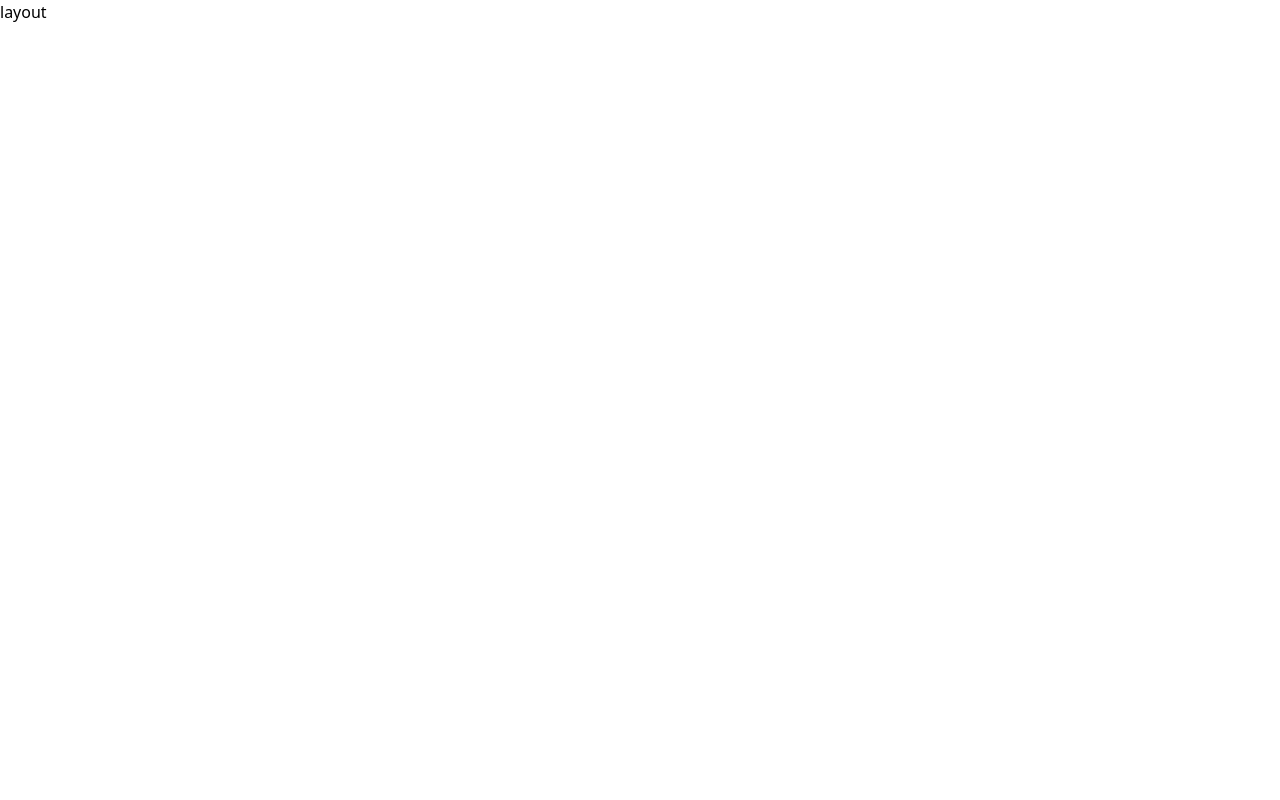
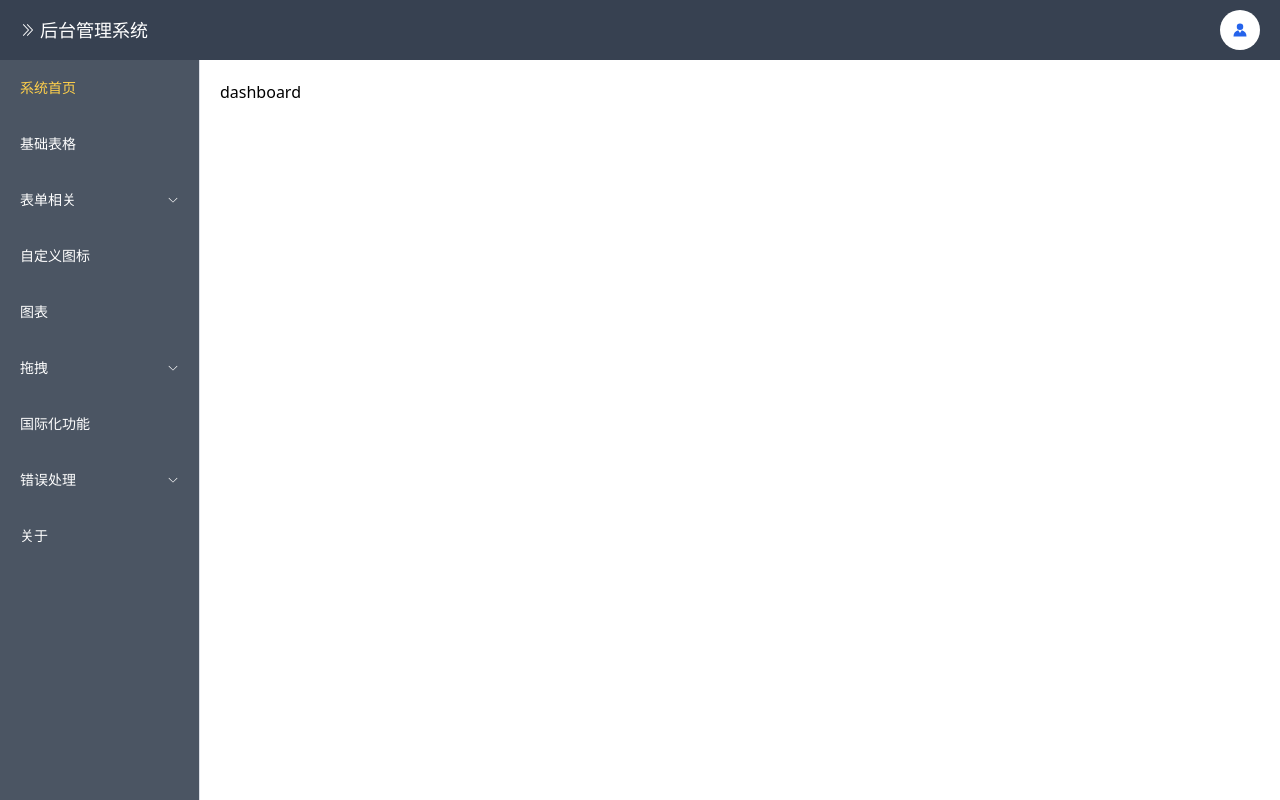
Before and after one commit to husilu/management, a Vue app: page /dashboard in a window 1280 px wide. Built offline with nearby package versions, Linux system fonts and the light colour scheme.

Commit message:
chore: layout完善

```diff
--- /dev/null
+++ b/src/components/header/index.vue
@@ -0,0 +1,16 @@
+<template>
+  <el-header class='bg-gray-700 flex justify-between items-center pl-5 pr-5'>
+    <div class="flex items-center">
+      <el-icon class='mr-1 text-white cursor-pointer'><d-arrow-right /></el-icon>
+      <div class='text-lg antialiased text-white'>后台管理系统</div>
+    </div>
+    <div class='right'>
+      <el-icon class='rounded-full h-10 w-10 text-blue-600 bg-white cursor-pointer'><avatar /></el-icon>
+    </div>
+  </el-header>
+</template>
+
+<script lang="ts" setup></script>
+
+<style scoped lang="scss">
+</style>
--- a/src/components/layout/index.vue
+++ b/src/components/layout/index.vue
@@ -1,15 +1,27 @@
 <template>
-  <div>
-    layout
+  <div class="common-layout">
+      <Header></Header>
+      <el-container>
+        <Menu></Menu>
+        <el-main>
+          <router-view></router-view>
+        </el-main>
+    </el-container>
   </div>
 </template>
 
-<script>
-export default {
+<script lang='ts' setup>
+import Header from '../header'
+import Menu from '../menu'
 
-}
 </script>
 
-<style>
-
+<style lang="scss" scoped>
+.common-layout {
+  height: 100vh;
+  width: 100vw;
+  .el-container {
+    height: calc(100vh - 60px);
+  }
+}
 </style>
--- /dev/null
+++ b/src/components/menu/index.vue
@@ -0,0 +1,45 @@
+<template>
+  <el-aside width="200px" class="bg-gray-600 overflow-hidden">
+    <el-menu
+      :collapse="isCollapse"
+      active-text-color="#ffd04b"
+      background-color="#4B5563"
+      text-color="#fff"
+      class="h-full"
+      :unique-opened='true'
+      :router="true"
+      default-active="/"
+    >
+      <template v-for="(item, index) in menuData" :key="index">
+        <el-menu-item v-if="!item.children" :index='item.url'>
+          <template #title>{{ item.title }}</template>
+        </el-menu-item>
+        <el-sub-menu v-else :index='item.url'>
+          <template #title><span>{{item.title}}</span></template>
+          <el-menu-item v-for='(sitem, sindex) in item.children' :key='sindex' :index='sitem.url'>
+            {{sitem.title}}
+          </el-menu-item>
+        </el-sub-menu>
+      </template>
+    </el-menu>
+  </el-aside>
+</template>
+
+<script lang="ts" setup>
+import store from "@/store";
+import { computed } from "@vue/reactivity";
+const isCollapse = computed(() => store.state.isCollapse);
+const menuData = [
+  { title: "系统首页", url: "/"},
+  { title: "基础表格", url: "/table" },
+  { title: "表单相关", url: "/form", children: [{ title: "基本表单", url: "/form" }, { title: "文件上传", url: "/upload" }]},
+  { title: "自定义图标", url: "/icons"},
+  { title: "图表", url: "/charts"},
+  { title: "拖拽", url: "/drag", children: [{ title: "拖拽列表", url: "/draglist" }, { title: "拖拽弹窗", url: "/dialog" }] },
+  { title: "国际化功能", url: "/i18n"},
+  { title: "错误处理", url:'error',children: [{ title: "权限测试", url: "/permission" }, { title: "404", url: "/404" }]},
+  { title: "关于", url: "/about"}
+];
+</script>
+
+<style scoped lang="scss"></style>
--- a/src/views/dashboard/index.vue
+++ b/src/views/dashboard/index.vue
@@ -1,13 +1,11 @@
 <template>
-  <Layout>
-  </Layout>
+  <div>dashboard</div>
 </template>
 
-<script>
-import Layout from '@/components/layout'
+<script lang="ts">
 export default {
   components: {
-    Layout
+
   }
 }
 </script>
```
